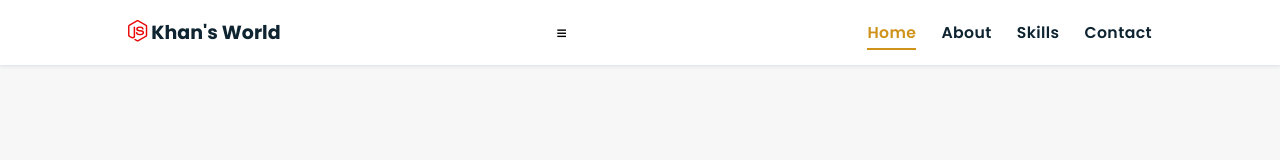
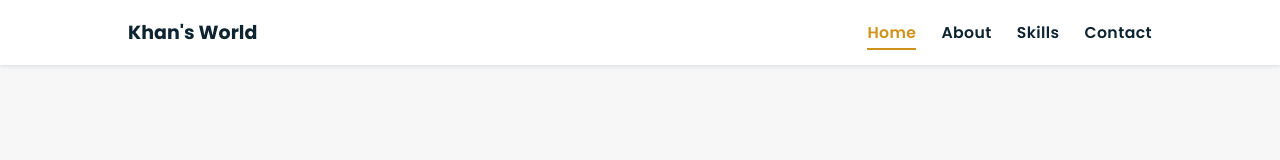
Before and after one commit to muhammada1y/portfolio-template, a plain HTML site: page index.html in a window 1280 px wide. Shown: the top 160 px of the page. Drawn offline with nearby package versions, Linux system fonts and the light colour scheme.

Commit message:
Update index.html

```diff
--- a/index.html
+++ b/index.html
@@ -9,9 +9,8 @@
   </head>
   <body>
     <header>
-      <a href="/" class="logo"><i class="fab fa-node-js"></i> Khan's world</a>
+      <a href="/" class="logo"></i> Khan's world</a>
 
-      <div id="menu" class="fas fa-bars"></div>
       <nav class="navbar">
         <ul>
           <li><a class="active" href="#home">Home</a></li>
```
